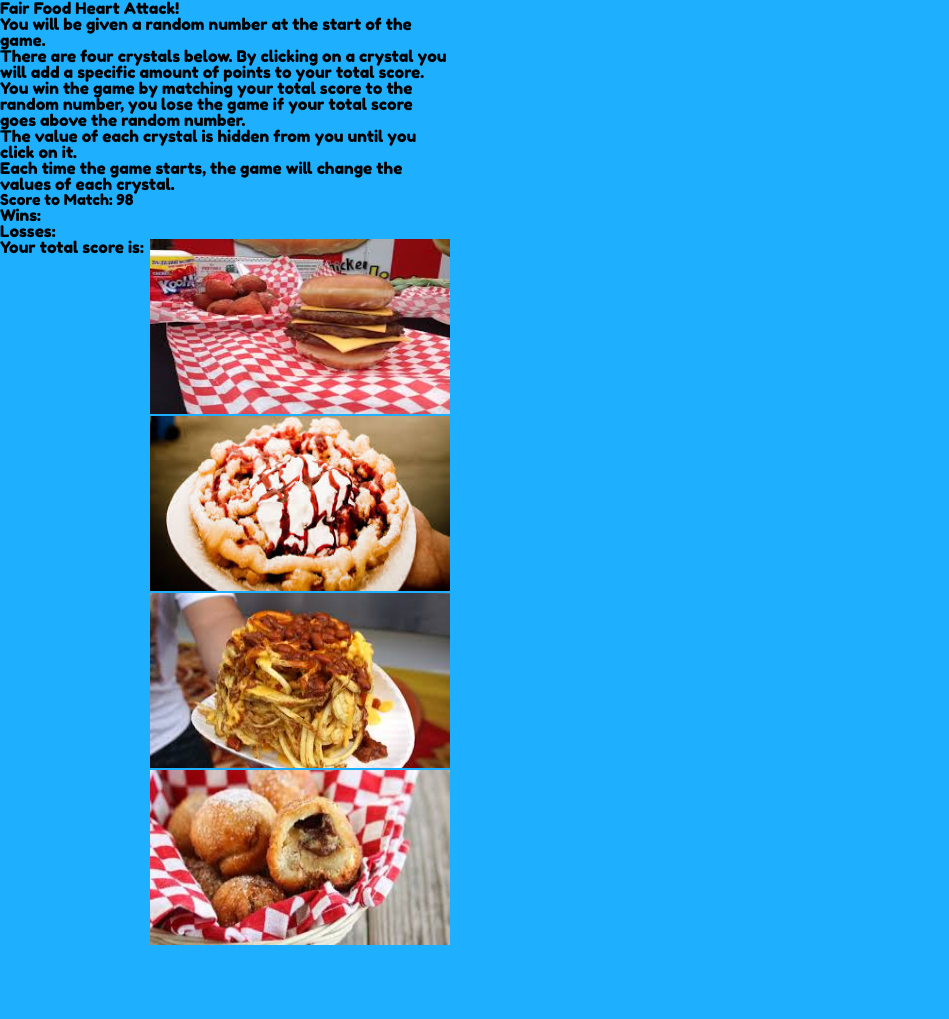
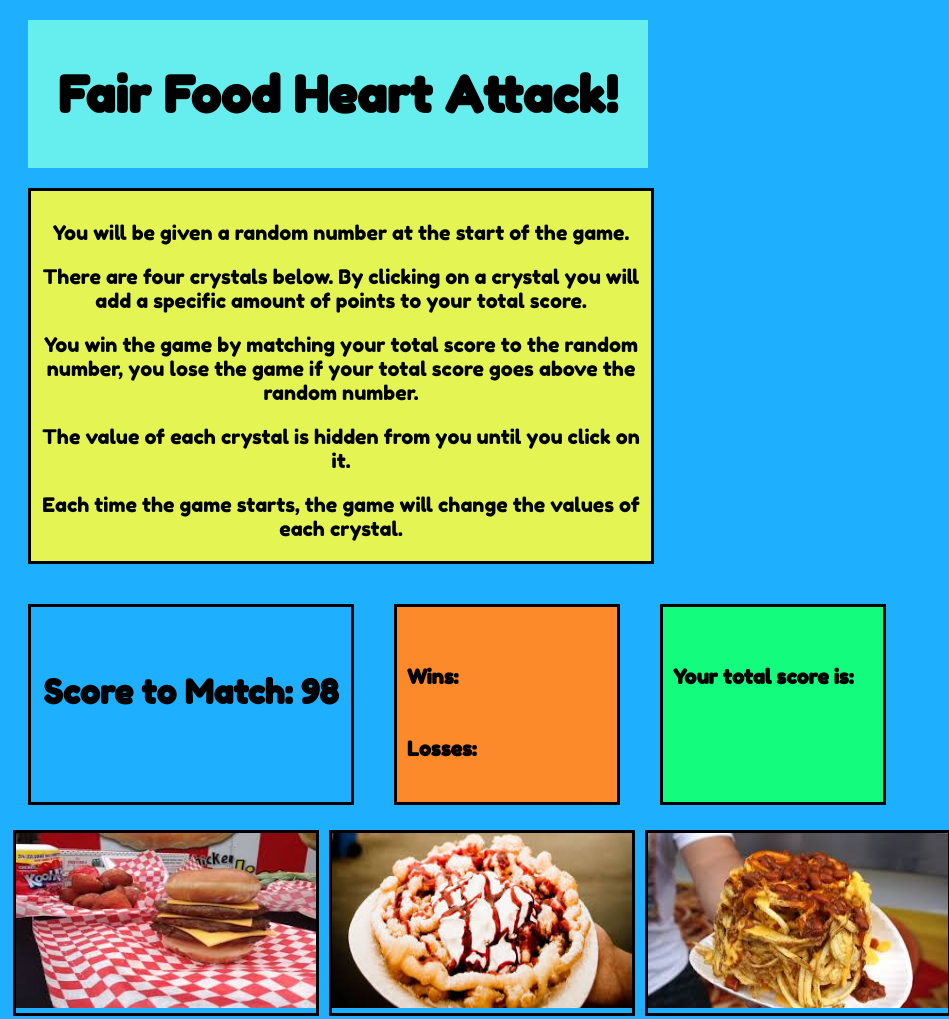
Before and after one commit to colinjcason/unit-4-game, a plain HTML site: page index.html in a window 1280 px wide. Shown: the whole page, without its empty margins (0-949 px from the left). Before the commit the page ends 947 px from the top, so only its background shows below. Drawn offline with nearby package versions, Linux system fonts and the light colour scheme.

Commit message:
finished CSS styling

```diff
--- a/assets/css/style.css
+++ b/assets/css/style.css
@@ -1,27 +1,97 @@
 body {
     background-color: #1EB0FF;
     font-family: 'Fredoka One', cursive;
-    width: 450px;
+    width: 100%;
+    font-size: 20px;
+    height: 100%;
 }
 
-#title
+#title {
+    display: table;
+    text-align: center;
+    background-color: #66EDED;
+    height: 20px;
+    width: 600px;
+    padding: 10px;
+    margin: 20px;
+    font-size: 25px;
+}
 
 #instructions {
     background-color: #E4F453;
     height: 350px;
-    width: 450px;
+    width: 600px;
     border: 3px solid #000000;
     margin: 20px;
-    padding: 5px;
-    text-align: left;
+    padding: 10px;
+    text-align: center;
 
 }
 
-#score {
-    font-size: 15px;
+#target-number {
+    display: table;
+
+    font-size: 40px;
+    height: 175px;
+    width: 300px;
+    text-align: center;
+    margin: 20px;
+    padding: 10px;
+    float: left;
+    border: 3px solid #000000;
+
 }
 
-.image-buttons {
+#score-board {
+    clear: none;
+    float: left;
     position: relative;
-    float: right;
+    background-color: #FC892A;
+    height: 175px;
+    width: 200px;
+    margin: 20px;
+    padding: 10px;
+    font-size: 30px;
+    border: 3px solid #000000;
 }
+
+#score {
+    clear: none;
+    float: left;
+    height: 175px;
+    width: 200px;
+    font-size: 30px;
+    border: 3px solid #000000;
+    margin: 20px;
+    padding: 10px;
+    background-color: #14FC7E;
+}
+
+#burger {
+    clear: left;
+    float: left;
+    border: 3px solid #000000;
+    margin: 5px;
+
+}
+
+#funnel-cake {
+    clear: none;
+    float: left;
+    border: 3px solid #000000;
+    margin: 5px;
+}
+
+#fries {
+    clear: none;
+    float: left;
+    border: 3px solid #000000;
+    margin: 5px;
+}
+
+#cookie-dough {
+    clear: none;
+    float: left;
+    border: 3px solid #000000;
+    margin: 5px;
+}
--- a/index.html
+++ b/index.html
@@ -10,7 +10,7 @@
     <script src="https://code.jquery.com/jquery-3.4.1.min.js"
         integrity="sha256-CSXorXvZcTkaix6Yvo6HppcZGetbYMGWSFlBw8HfCJo=" crossorigin="anonymous"></script>
 
-    <link rel="stylesheet" type="text/css" href="assets\css\reset.css">
+    <!-- <link rel="stylesheet" type="text/css" href="assets\css\reset.css"> -->
 
     <link rel="stylesheet" type="text/css" href="assets\css\style.css">
     <link href="https://fonts.googleapis.com/css?family=Fredoka+One&display=swap" rel="stylesheet">
@@ -49,14 +49,17 @@
         </div>
     </section>
 
-    <div id="score">
-        <h6>Score to Match: <span id="random-number"></span></h6>
+    <div id="target-number">
+        <h5>Score to Match: <span id="random-number"></span></h5>
     </div>
 
-    <div>
+    <div id="score-board">
         <h6>Wins: <span id="wins"></span></h6>
         <h6>Losses: <span id="losses"></span></h6>
     </div>
+
+    <div id="score">
+        <h6>Your total score is: </h6><span id="total-score"></span></div>
 
     <section class="image-buttons">
     <div class="card" id="burger">
@@ -102,10 +105,6 @@
                   </div>
           </div>     -->
 
-    <div>
-        <h6>Your total score is: </h6>
-    </div>
-    <div id="total-score"></div>
 
     <script src="javascript.js"></script>
 </body>
```
